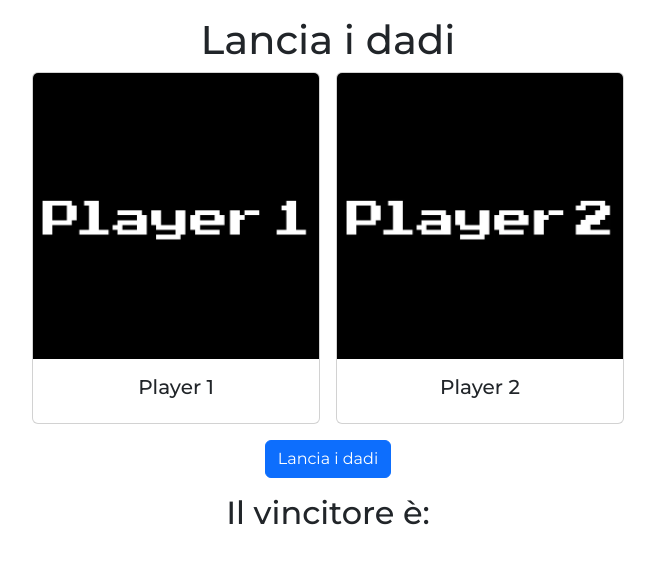
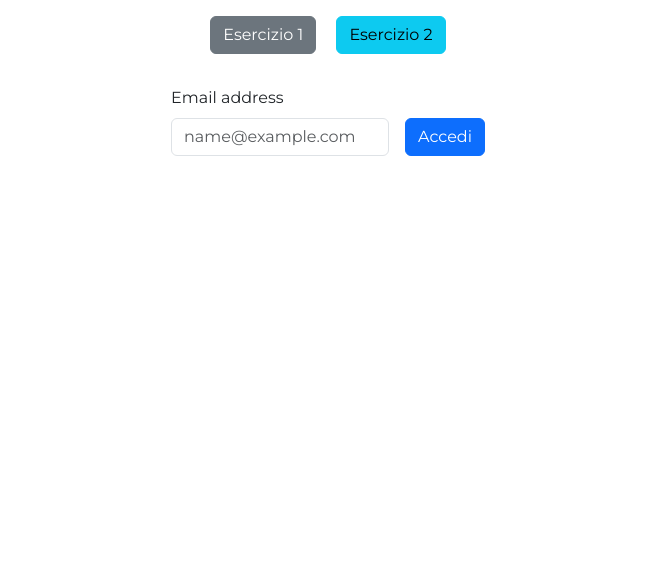
Before and after one commit to SantiGalvan/js-mail-dadi, a plain HTML site: page index.html in a window 1280 px wide. Shown: the whole page, without its empty margins (312-967 px from the left). Drawn offline with nearby package versions, Linux system fonts and the light colour scheme.

Commit message:
added section choice & section email

```diff
--- a/index.html
+++ b/index.html
@@ -4,7 +4,7 @@
 <head>
     <meta charset="UTF-8">
     <meta name="viewport" content="width=device-width, initial-scale=1.0">
-    <title>Mail Dadi</title>
+    <title>Prova Dadi</title>
 
 
     <!-- Google Fonts -->
@@ -30,8 +30,14 @@
 <body>
     <main>
 
-        <!-- Section Players -->
-        <section id="game" class="py-3">
+        <!-- Section Choice -->
+        <section id="choice" class="py-3 text-center">
+            <button class="btn btn-secondary mx-2" id="first-exercise">Esercizio 1</button>
+            <button class="btn btn-info mx-2" id="second-exercise">Esercizio 2</button>
+        </section>
+
+        <!-- Section Game -->
+        <section id="game" class="py-3 d-none">
             <div class="container text-center">
                 <h1>Lancia i dadi</h1>
                 <div class="content d-flex gap-3 justify-content-center">
@@ -65,8 +71,30 @@
                 </div>
             </div>
         </section>
+
+        <!-- Section Email -->
+        <section id="mail" class="py-3">
+            <div class="container">
+                <div class="content d-flex justify-content-center align-items-end gap-3">
+                    <div class="mb-3">
+                        <label for="email-input" class="form-label">Email address</label>
+                        <input type="email" class="form-control" id="email-input" placeholder="name@example.com">
+                    </div>
+                    <div class="mb-3">
+                        <button type="button" class="btn btn-primary" id="button-email">Accedi</button>
+                    </div>
+                </div>
+                <div class="alert alert-danger text-center my-3 d-none" role="alert" id="error-alert">
+                    <h3>Email sbagliata</h3>
+                </div>
+                <div class="alert alert-success text-center my-3 d-none" role="alert" id="success-alert">
+                    <h3>Email giusta</h3>
+                </div>
+            </div>
+        </section>
+
+
     </main>
 </body>
 
-
 </html>
```
